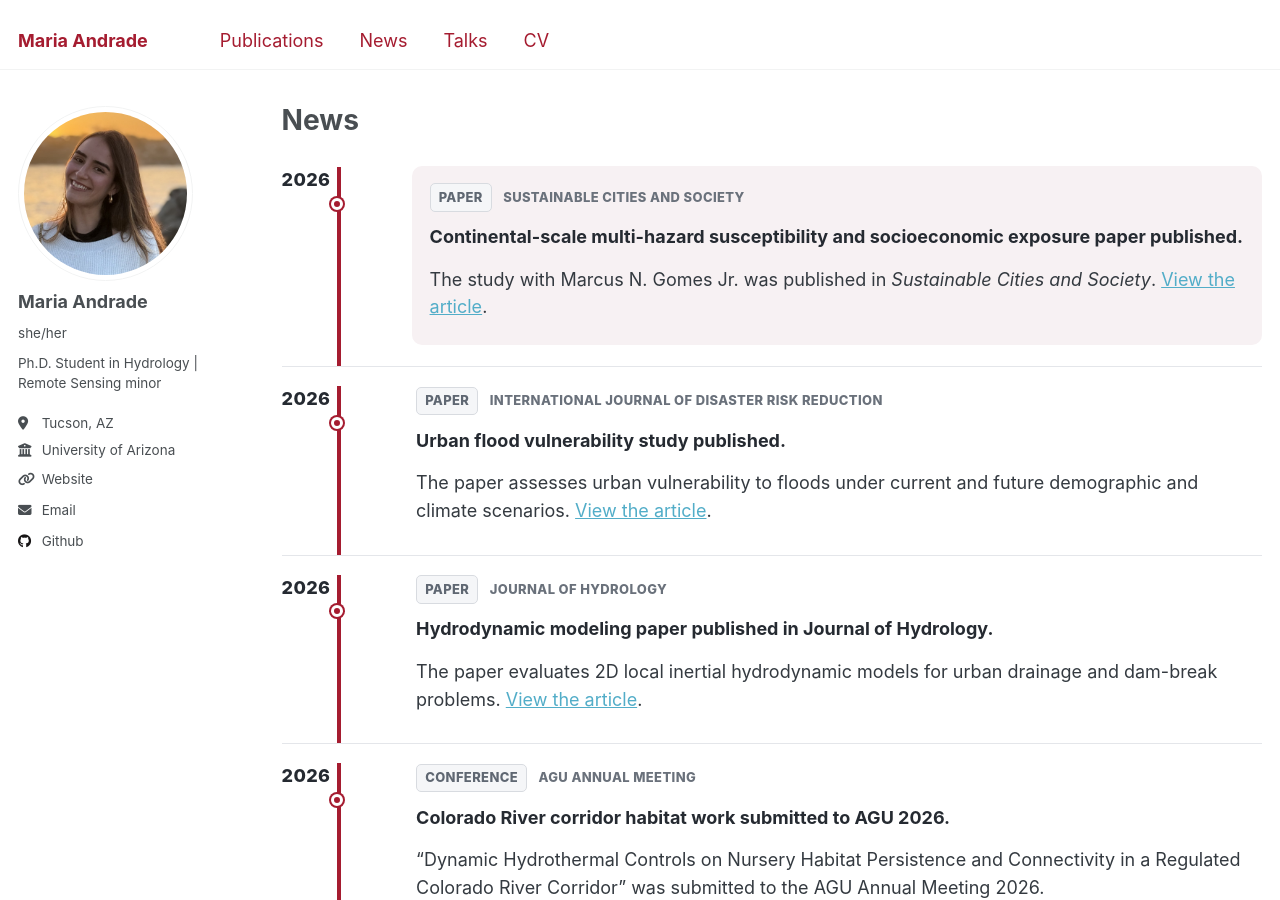
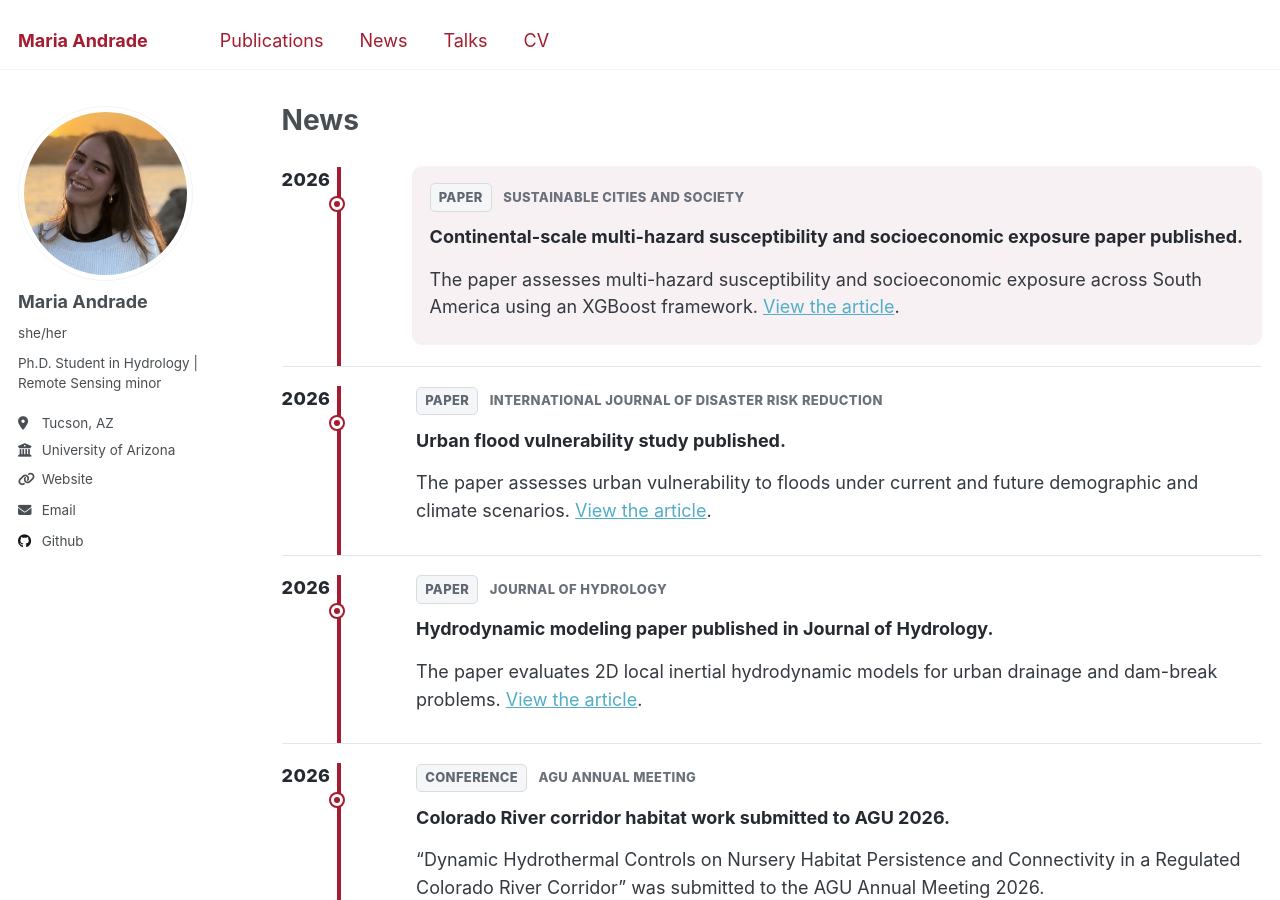
Before and after one commit to mariaandradeal/mariaandrade.github.io, a Jekyll site: the page built from _pages/news.html, in a window 1280 px wide and 900 px high. Built offline with Jekyll 4.4.1, drawn with Linux system fonts in a browser that asks for light colours.

Commit message:
Refine publication news description

```diff
--- a/_pages/news.html
+++ b/_pages/news.html
@@ -15,8 +15,8 @@ author_profile: true
       <span class="venue">Sustainable Cities and Society</span>
       <h3>Continental-scale multi-hazard susceptibility and socioeconomic exposure paper published.</h3>
       <p>
-        The study with Marcus N. Gomes Jr. was published in
-        <em>Sustainable Cities and Society</em>.
+        The paper assesses multi-hazard susceptibility and socioeconomic exposure across South
+        America using an XGBoost framework.
         <a href="https://doi.org/10.1016/j.scs.2026.107858">View the article</a>.
       </p>
     </div>
```
